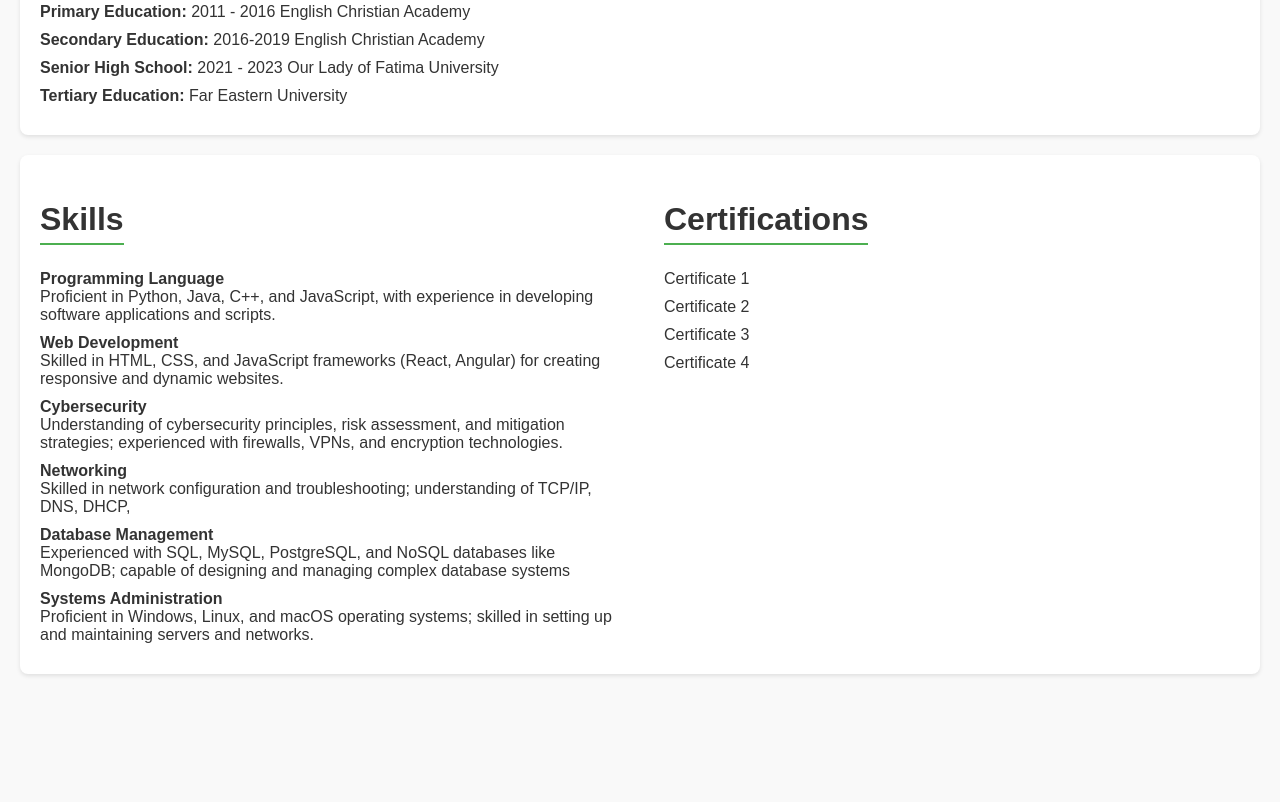
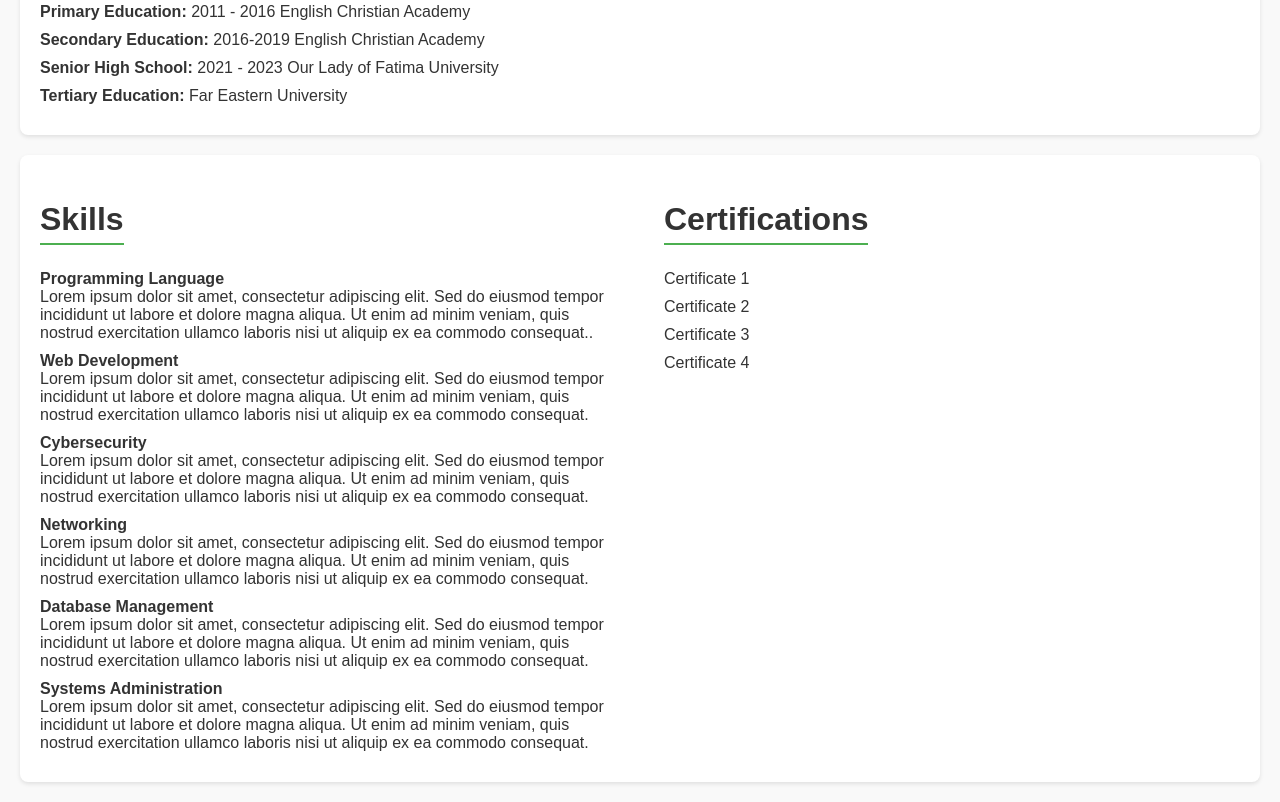
Before and after one commit to JerichoNheil05/WD-S2., a plain HTML site: page index.html in a window 1280 px wide. Shown: the part 1060-1862 px from the top of the page. Before the commit the page ends 1754 px from the top, so only its background shows below. Drawn offline with Linux system fonts and the light colour scheme.

Commit message:
change in text

```diff
--- a/index.html
+++ b/index.html
@@ -45,12 +45,12 @@
     <section class="skills-certifications">
         <div class="skills">
             <h1>Skills</h1>
-            <p><strong>Programming Language </strong> <br> Proficient in Python, Java, C++, and JavaScript, with experience in developing software applications and scripts.</p>
-            <p><strong>Web Development</strong> <br> Skilled in HTML, CSS, and JavaScript frameworks (React, Angular) for creating responsive and dynamic websites.</p>
-            <p><strong>Cybersecurity</strong> <br> Understanding of cybersecurity principles, risk assessment, and mitigation strategies; experienced with firewalls, VPNs, and encryption technologies.</p>
-            <p><strong>Networking</strong> <br>Skilled in network configuration and troubleshooting; understanding of TCP/IP, DNS, DHCP,</p>
-            <p><strong>Database Management</strong> <br> Experienced with SQL, MySQL, PostgreSQL, and NoSQL databases like MongoDB; capable of designing and managing complex database systems</p>
-            <p><strong>Systems Administration</strong> <br>Proficient in Windows, Linux, and macOS operating systems; skilled in setting up and maintaining servers and networks.</p>
+            <p><strong>Programming Language </strong> <br> Lorem ipsum dolor sit amet, consectetur adipiscing elit. Sed do eiusmod tempor incididunt ut labore et dolore magna aliqua. Ut enim ad minim veniam, quis nostrud exercitation ullamco laboris nisi ut aliquip ex ea commodo consequat..</p>
+            <p><strong>Web Development</strong> <br> Lorem ipsum dolor sit amet, consectetur adipiscing elit. Sed do eiusmod tempor incididunt ut labore et dolore magna aliqua. Ut enim ad minim veniam, quis nostrud exercitation ullamco laboris nisi ut aliquip ex ea commodo consequat.</p>
+            <p><strong>Cybersecurity</strong> <br> Lorem ipsum dolor sit amet, consectetur adipiscing elit. Sed do eiusmod tempor incididunt ut labore et dolore magna aliqua. Ut enim ad minim veniam, quis nostrud exercitation ullamco laboris nisi ut aliquip ex ea commodo consequat.</p>
+            <p><strong>Networking</strong> <br>Lorem ipsum dolor sit amet, consectetur adipiscing elit. Sed do eiusmod tempor incididunt ut labore et dolore magna aliqua. Ut enim ad minim veniam, quis nostrud exercitation ullamco laboris nisi ut aliquip ex ea commodo consequat.</p>
+            <p><strong>Database Management</strong> <br> Lorem ipsum dolor sit amet, consectetur adipiscing elit. Sed do eiusmod tempor incididunt ut labore et dolore magna aliqua. Ut enim ad minim veniam, quis nostrud exercitation ullamco laboris nisi ut aliquip ex ea commodo consequat.</p>
+            <p><strong>Systems Administration</strong> <br>Lorem ipsum dolor sit amet, consectetur adipiscing elit. Sed do eiusmod tempor incididunt ut labore et dolore magna aliqua. Ut enim ad minim veniam, quis nostrud exercitation ullamco laboris nisi ut aliquip ex ea commodo consequat.</p>
         </div>
         <div class="certifications">
             <h1>Certifications</h1>
```
